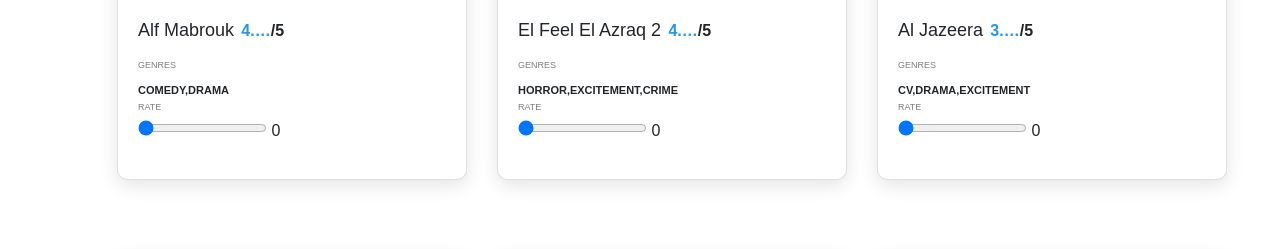
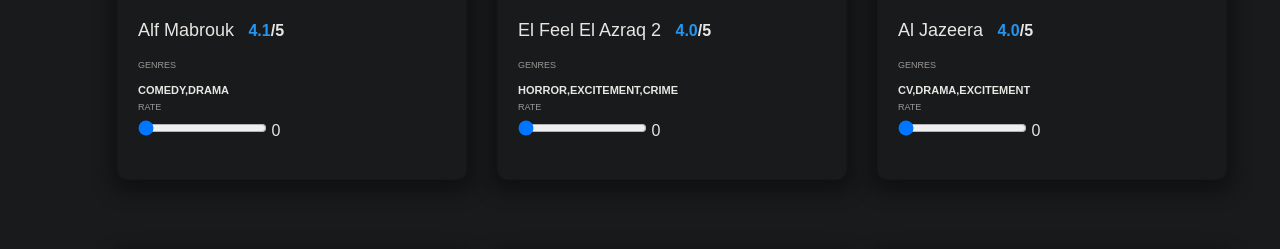
Before and after one commit to AnwarRezk/Graduation-Project-part-1, a Django app: page /search/results/ in a window 1280 px wide. Shown: the part 1152-1401 px from the top of the page. Run offline with Django 3.2, Linux system fonts and the light colour scheme; a user stored in the database is signed in; data comes from the database, SQL or seed files in the repository; both versions use the stored data as it was after the commit; parts of the project's set-up code (start-up, migrations or seed data) failed here and were passed over; some libraries are stand-ins or nearby versions.

Commit message:
Changed coloring and fixed final rating

```diff
--- a/movie_rating/movies/templates/movies/home.html
+++ b/movie_rating/movies/templates/movies/home.html
@@ -30,7 +30,7 @@
                                     </div>
                                     <div class="card-body">
                                         <h5 class="card-title">{{latest_movie.name_eg }}</h5>
-                                        <div class="star-ratings"><span class="rating-value">{{ latest_movie.final_rating|truncatechars:3 }}</span>/5</div>
+                                        <div class="star-ratings"><span class="rating-value">{{ latest_movie.final_rating|floatformat }}</span>/5</div>
                                         <div class="card-movie-info">
                                             <div class="movie-genres">
                                                 <label>Genres</label>
@@ -60,7 +60,7 @@
                                     </div>
                                     <div class="card-body">
                                         <h5 class="card-title">{{popular_movie.name_eg }}</h5>
-                                        <div class="star-ratings"><span class="rating-value">{{ popular_movie.final_rating|truncatechars:3 }}</span>/5</div>
+                                        <div class="star-ratings"><span class="rating-value">{{ popular_movie.final_rating|floatformat }}</span>/5</div>
                                         <div class="card-movie-info">
                                             <div class="movie-genres">
                                                 <label>Genres</label>
@@ -93,7 +93,7 @@
                                     </div>
                                     <div class="card-body">
                                         <h5 class="card-title">{{user_rating.movie.name_eg }}</h5>
-                                        <div class="star-ratings"><span class="rating-value">{{ user_rating.final_rating|truncatechars:3 }}</span>/5</div>
+                                        <div class="star-ratings"><span class="rating-value">{{ user_rating.movie.final_rating|floatformat }}</span>/5</div>
                                         <div class="card-movie-info">
                                             <div class="movie-genres">
                                                 <label>Genres</label>
--- a/movie_rating/movies/templates/movies/search_results.html
+++ b/movie_rating/movies/templates/movies/search_results.html
@@ -9,7 +9,7 @@
 
 {% block content %}
     <main class="container search_posters">
-        <legend class="border-bottom mb-4">Search Results</legend>
+        <legend class="border-bottom mb-4" style="color: white;">Search Results</legend>
         {% if page_obj.object_list|length == 0 %}
             <h3 class="no-results">No Results Found</h3>
         {% else %}
@@ -22,7 +22,7 @@
                                 <div class="card-header" style="background: url({{ result.0.poster_url }}); background-size: cover;"></div>
                                 <div class="card-body">
                                     <h5 class="card-title">{{result.0.name_eg }}</h5>
-                                    <div class="star-ratings"><span id="{{result.0.name_eg }} rating-value" class="rating-value">{{ result.0.final_rating|truncatechars:3 }}</span>/5</div>
+                                    <div class="star-ratings"><span id="{{result.0.name_eg }} rating-value" class="rating-value">{{ result.0.final_rating|floatformat }}</span>/5</div>
                                     <div class="card-movie-info">
                                         <div class="movie-genres">
                                             <label>Genres</label>
--- a/movie_rating/users/static/users/style.css
+++ b/movie_rating/users/static/users/style.css
@@ -1,11 +1,11 @@
 @import url(https://cdnjs.cloudflare.com/ajax/libs/font-awesome/4.7.0/css/font-awesome.css);
 body {
     font-family: 'Poppins', sans-serif;
-    background: white;
+    background: rgb(24, 26, 27);
 }
 
 .content-section {
-    color: black;
+    color: rgb(232, 230, 227);
     padding: 30px 40px;
     border: 1px solid transparent;
     border-radius: 3px;
@@ -69,8 +69,8 @@ nav{
 
 /* STYLING CARDS */
 .card{
-    background: #ffffff;
-    box-shadow: 0px 6px 18px rgba(0, 0, 0, 0.1);
+    background: rgb(24, 26, 27);
+    box-shadow: 0px 6px 18px 5px rgba(10, 10, 10, 0.6);
     width: 100%;
     max-width: 372px;
     margin: 2em;
@@ -105,6 +105,7 @@ nav{
 }
 
 .card-body{
+    color: rgb(232, 230, 227);
     height: 180px;
     max-height: 180px;
 }
@@ -156,7 +157,7 @@ nav{
 
 .movie-genres label {
     display: block;
-    color: rgba(0, 0, 0, 0.5);
+    color: rgba(209, 205, 199, 0.7);
     margin-bottom: .5em;
     font-size: 9px;
 }
```
Also changed, not shown: movie_rating/db.sqlite3.
